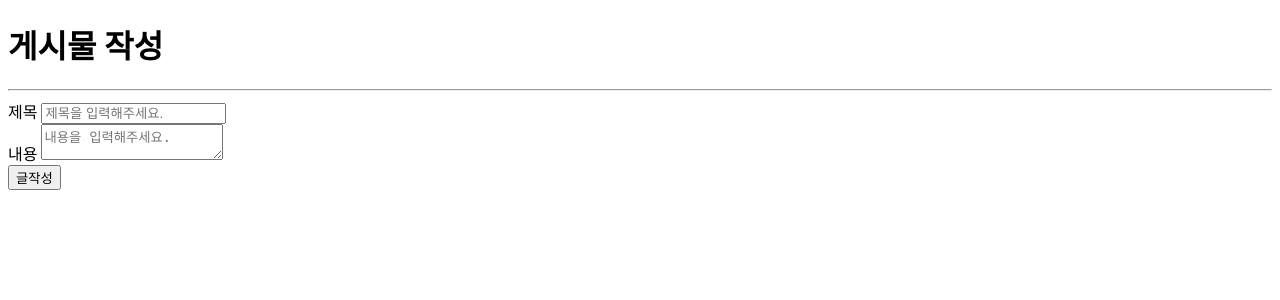
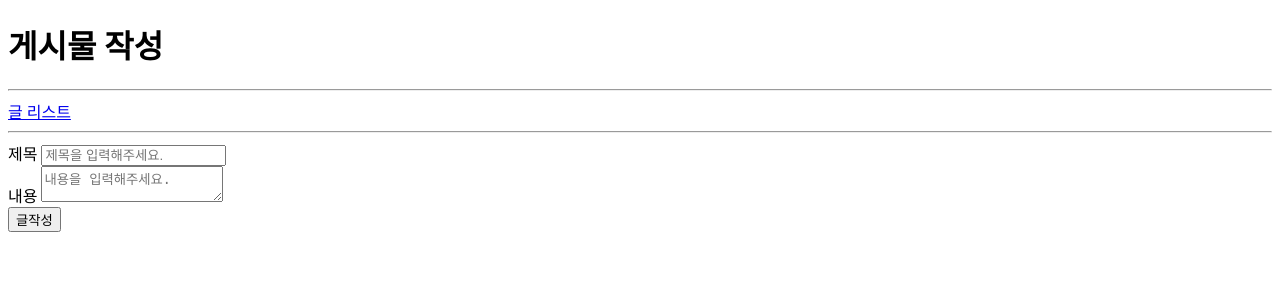
Before and after one commit to ssw0428/test-noticeboard, a PHP site: page /write.php in a window 1280 px wide. Shown: the top 300 px of the page. Run offline with PHP 8.4, Linux system fonts and the light colour scheme; data that the repository does not hold is empty.

Commit message:
글리스트페이지와 글작성페에지 간 링크 생성

```diff
--- a/user/article/list.php
+++ b/user/article/list.php
@@ -30,6 +30,11 @@ while ( true ) {
 </head>
 <body>
   <h1>게시물 리스트</h1>
+
+  <hr>
+  <div>
+    <a href="write.php">글 작성</a>
+  </div>
   <hr>
 
   <div>
--- a/user/article/write.php
+++ b/user/article/write.php
@@ -31,9 +31,10 @@ while ( true ) {
 <body>
   <h1>게시물 작성</h1>
   <hr>
-  <!--
-    http://localhost:8023/test-noticeboard/user/article/doWrite.php?title=제목1&body=내용2
-  -->
+  <div>
+    <a href="list.php">글 리스트</a>
+  </div>
+  <hr>
 
   <form action="doWrite.php" method="POST">
     <div>
```
